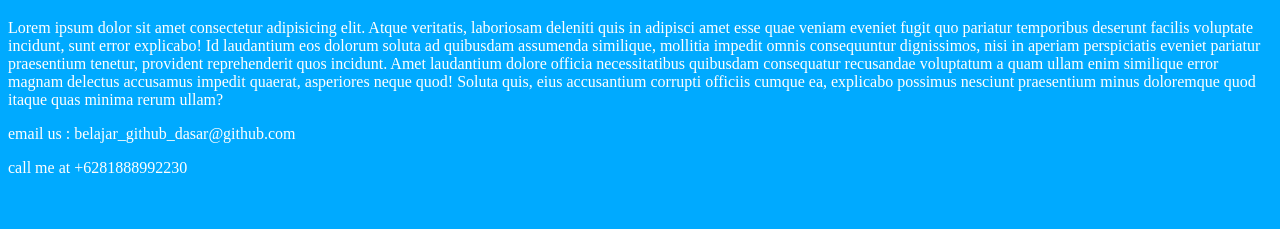
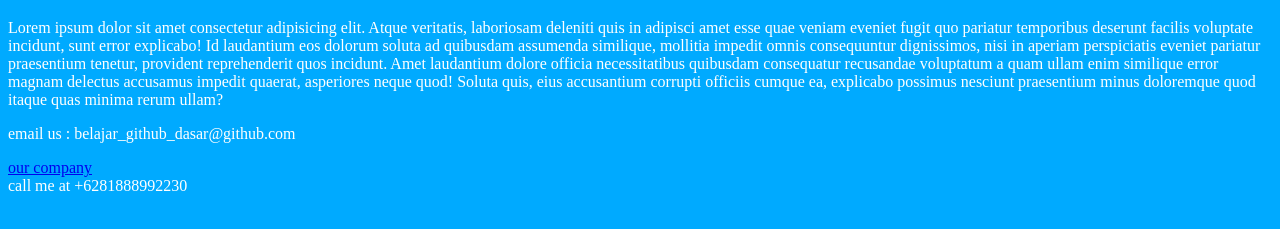
Before and after one commit to wilianglo/TestProfile, a plain HTML site: page contactus.html in a window 1280 px wide. Shown: the part 87-316 px from the top of the page. Drawn offline with Linux system fonts and the light colour scheme.

Commit message:
menambah link company

```diff
--- a/contactus.html
+++ b/contactus.html
@@ -11,6 +11,7 @@
     <h1>Contact us</h1>
     <p>Lorem ipsum dolor sit amet consectetur adipisicing elit. Atque veritatis, laboriosam deleniti quis in adipisci amet esse quae veniam eveniet fugit quo pariatur temporibus deserunt facilis voluptate incidunt, sunt error explicabo! Id laudantium eos dolorum soluta ad quibusdam assumenda similique, mollitia impedit omnis consequuntur dignissimos, nisi in aperiam perspiciatis eveniet pariatur praesentium tenetur, provident reprehenderit quos incidunt. Amet laudantium dolore officia necessitatibus quibusdam consequatur recusandae voluptatum a quam ullam enim similique error magnam delectus accusamus impedit quaerat, asperiores neque quod! Soluta quis, eius accusantium corrupti officiis cumque ea, explicabo possimus nesciunt praesentium minus doloremque quod itaque quas minima rerum ullam?</p>
     <p>email us : belajar_github_dasar@github.com</p>
+    <a href="www.dwimitra.co.id">our company</a>
     <footer>call me at +6281888992230</footer>
 </body>
 </html>
```
